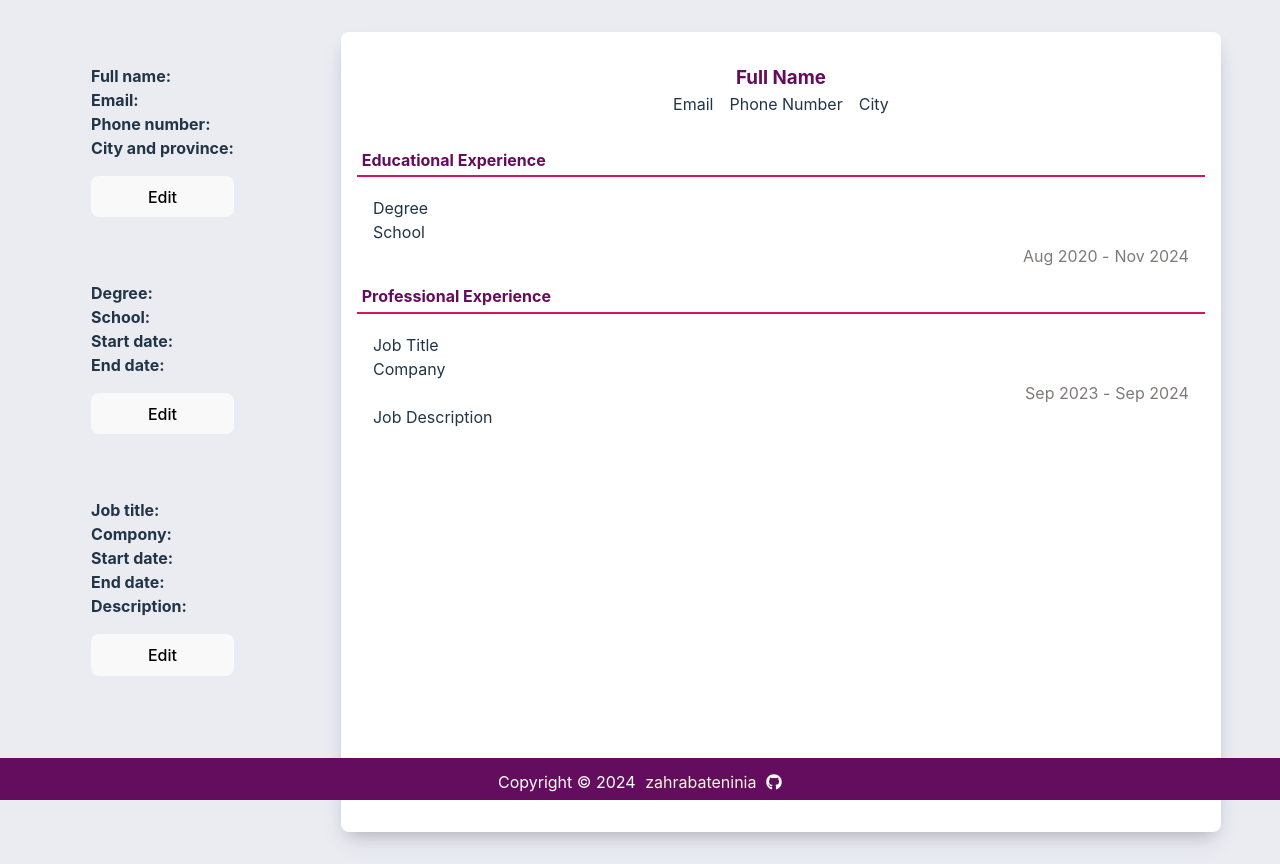
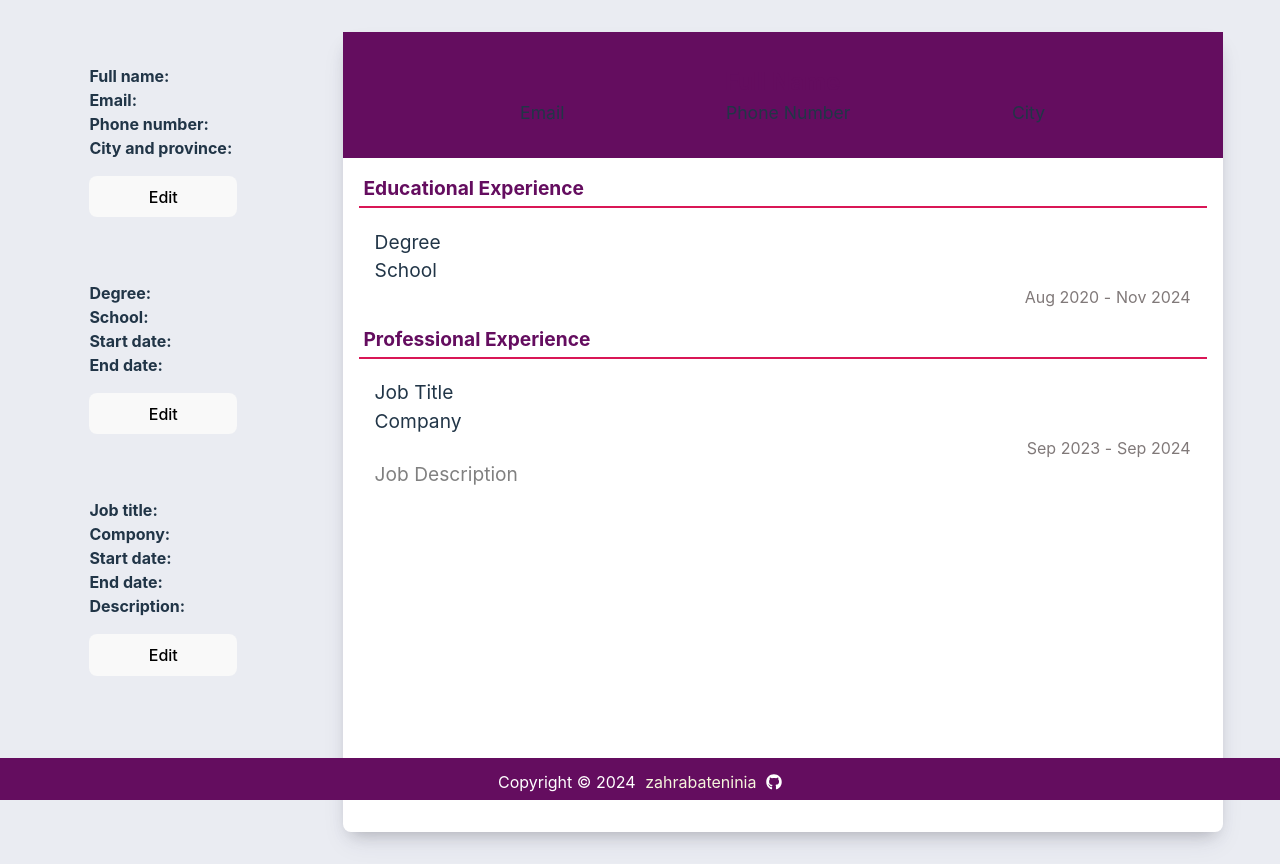
Before and after one commit to zahrabateninia/-CV-Application, a React (Vite) app in the folder CV-Application/: page / in a window 1280 px wide. Built offline with nearby package versions, Linux system fonts and the light colour scheme.

Commit message:
Add Cancel button to each form and handle its click

```diff
--- a/CV-Application/src/components/SectionForm.jsx
+++ b/CV-Application/src/components/SectionForm.jsx
@@ -26,6 +26,13 @@ const SectionForm = ({ sectionTitle, initialValues, inputTypes, onFormSubmit })
     setIsEditing(true); // set to edit mode
   };
 
+  const handleCancelClick = (e) => {
+    e.preventDefault();
+    setFormData(initialValues);
+    setIsEditing(false);
+
+  }
+
   return (
     <div className='form-section'>
       {isEditing ? (
@@ -44,10 +51,14 @@ const SectionForm = ({ sectionTitle, initialValues, inputTypes, onFormSubmit })
                   name={key}
                   value={formData[key]}
                   onChange={handleChange}
+                  required
                 />
               </div>
             ))}
-            <button className='save-btn' type='submit'>Save</button>
+            <div className="form-buttons">
+                <button className="cancel-btn" onClick={handleCancelClick}>Cancel</button>
+                <button className='save-btn' type='submit'>Save</button>
+            </div>
           </form>
         </>
       ) : (
--- a/CV-Application/src/styles/forms.css
+++ b/CV-Application/src/styles/forms.css
@@ -23,10 +23,11 @@ form{
 }
 
 .form-group input{
-    height: 1.5rem;
+    height: 1rem;
     border: none;
     font-size: 1.1rem;
-    padding:  1.3rem .5rem;
+    padding:  1rem .5rem;
+    margin-top: 4px;
     border-radius: 5px;
 
 }
@@ -34,17 +35,25 @@ form{
 h2{
     display: flex;
     justify-content: center;
+    align-items: center;
     gap: .5rem;
 }
 .form-icon{
     margin-right: 3px;
 }
 
-.save-btn{
-    align-self: stretch;
+
+.form-buttons{
+    display: flex;
+    justify-content: space-between;
+    gap: 1rem;
 }
 
 
-.edit-btn{
-    align-self: stretch;
+.cancel-btn{
+    flex: 1;
 }
+
+strong{
+    margin-right: 5px;
+}
--- a/CV-Application/src/styles/resume.css
+++ b/CV-Application/src/styles/resume.css
@@ -28,12 +28,31 @@
     justify-content: center;
     align-self: center;
     padding: 2rem;
+    width: 100%;
+    background-color: var(--purple-color);
+    margin-bottom: 1rem;
+}
+
+h3{
+    font-size: 1.5rem;
 }
 
 h4{
     padding-left: 1.3rem;
     color: var(--purple-color);
+    font-size: 1.2rem;
 }
+
+.personal-details > p{
+    font-size: 1.1rem;
+}
+
+.form-edu-info > p,
+.form-pro-info > p{
+    font-size: 1.2rem;
+}
+
+
 
 hr{
     border: 1px solid var(--dark-pink-color);
@@ -71,3 +90,8 @@ hr{
 .edu-start-date::after{
     content: " -";
 }
+
+.job-description{
+    font-size: 1rem;
+    color: gray;
+}
```
